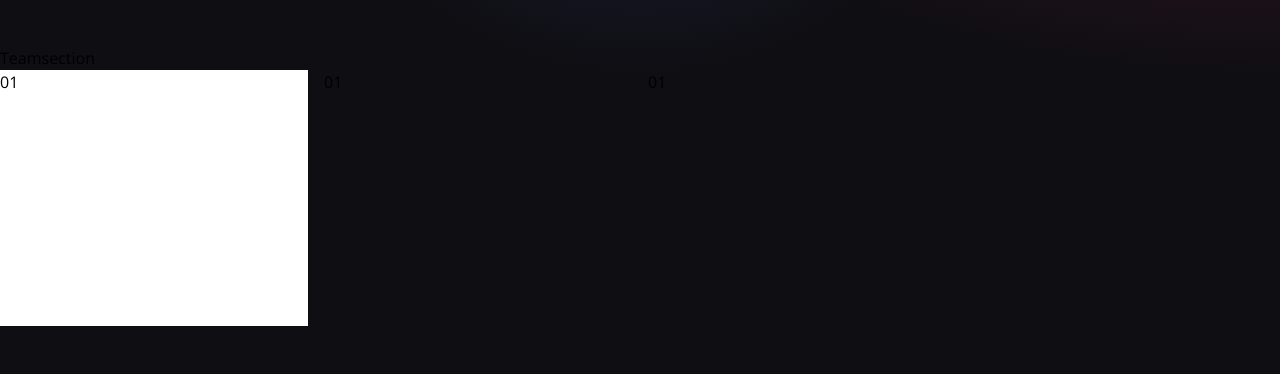
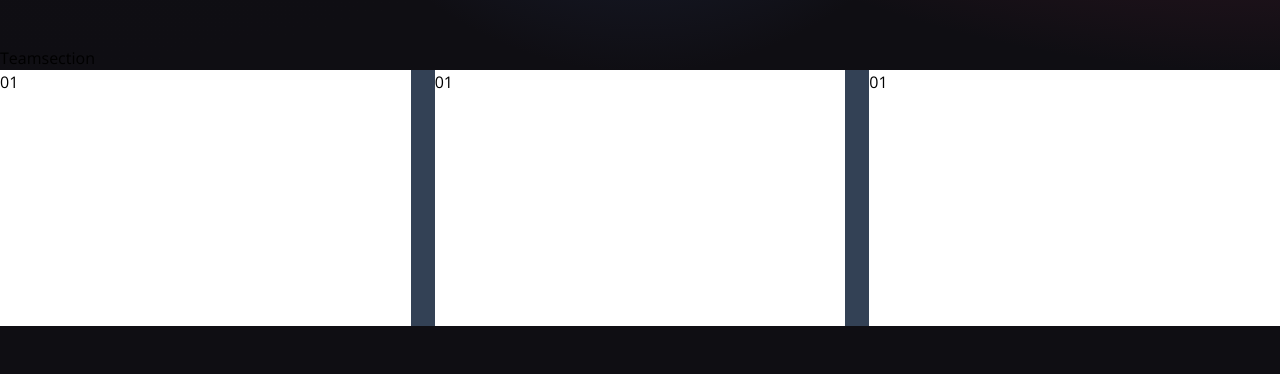
Before and after one commit to Gyan-Ratan/NFTasker, a Next.js app in the folder client/: page / in a window 1280 px wide. Shown: the part 538-912 px from the top of the page. Built offline with nearby package versions, Linux system fonts and the light colour scheme.

Commit message:
teamsection(test1)

```diff
--- a/client/components/Teamsection.jsx
+++ b/client/components/Teamsection.jsx
@@ -5,14 +5,11 @@ const Teamsection = () => {
 <div>
     <h1>Teamsection</h1>
 
-    <div class="grid grid-cols-4 gap-4">
-        <div class="w h-64 bg-white">01</div>
-        <div>01</div>
-        <div>01</div>
+    <div class="grid grid-cols-3 gap-6 place-content-center w-screen bg-slate-700" >
+        <div class="w h-64 bg-white space-x-2 space">01</div>
+        <div class="w h-64 bg-white space-x-2">01</div>
+        <div class="w h-64 bg-white space-x-2">01</div>
     </div>
-
-
-
 </div>
     )
 }
```
